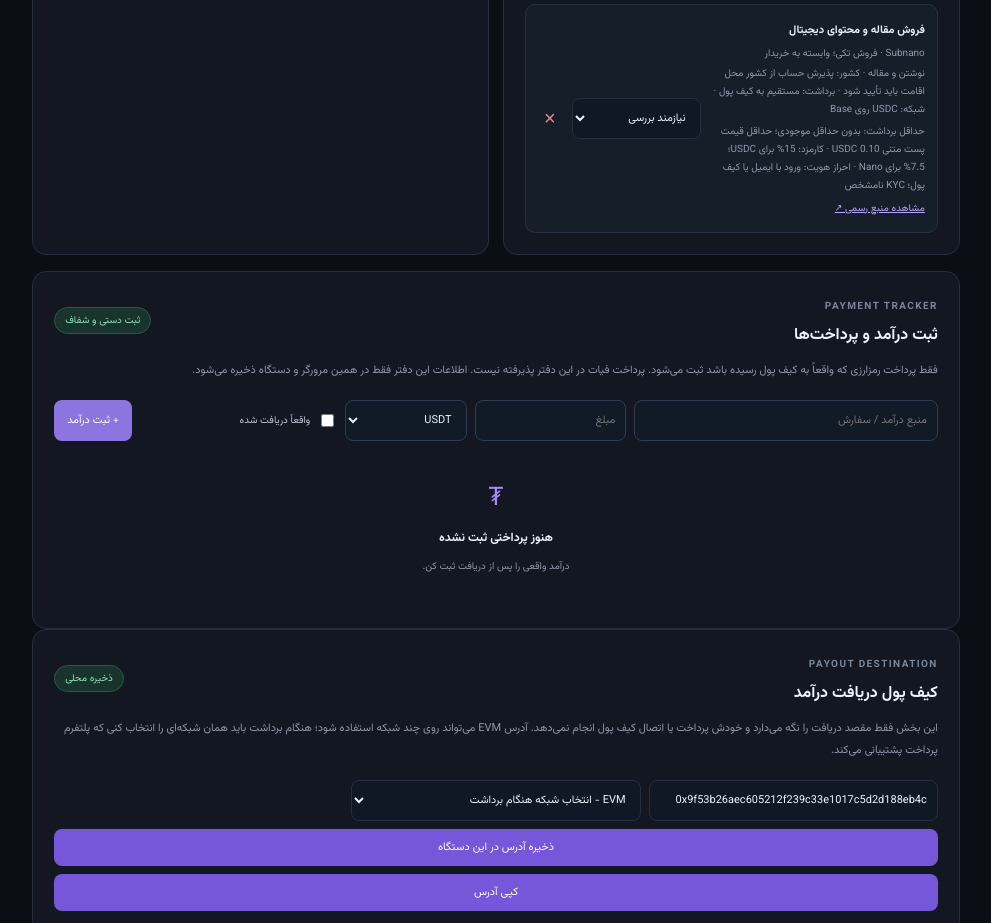
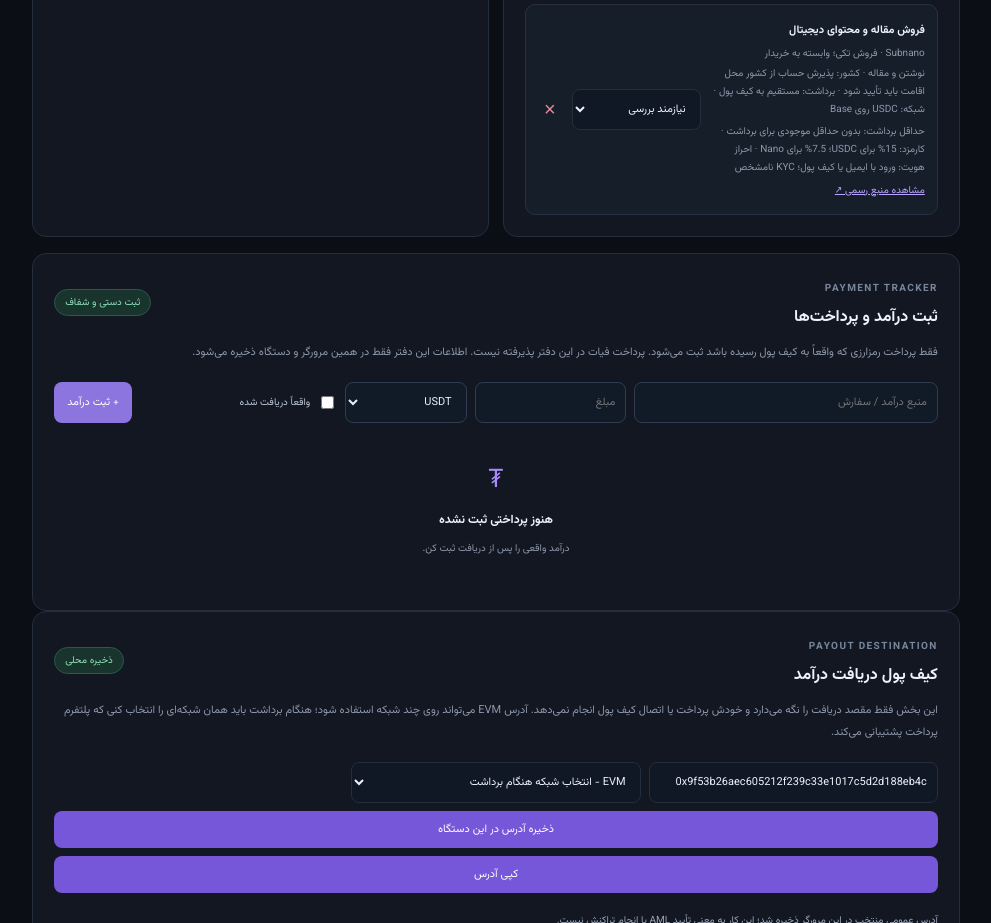
Before and after one commit to ebrahimi1366alireza-tech/AICreativeEarnings, a Next.js app: page / in a window 1280 px wide. Shown: the part 4660-5583 px from the top of the page, without its empty margins (19-1010 px from the left). Built offline with nearby package versions, Linux system fonts and the light colour scheme; no server answers.

Commit message:
Clarify Subnano has no creator withdrawal minimum

```diff
--- a/app/page.tsx
+++ b/app/page.tsx
@@ -28,7 +28,7 @@ type Income = { id: string; source: string; amount: number; currency: string; re
 
 const DEFAULT_WALLET_ADDRESS = "0x9f53b26aec605212f239c33e1017c5d2d188eb4c";
 const INITIAL_OPPORTUNITIES: Opportunity[] = [
-  { id: "subnano-2026", title: "فروش مقاله و محتوای دیجیتال", platform: "Subnano", pay: "فروش تکی؛ وابسته به خریدار", status: "نیازمند بررسی", stream: "نوشتن و مقاله", country: "پذیرش حساب از کشور محل اقامت باید تأیید شود", payout: "مستقیم به کیف پول", network: "USDC روی Base", minimum: "بدون حداقل موجودی؛ حداقل قیمت پست متنی 0.10 USDC", fee: "15% برای USDC؛ 7.5% برای Nano", kyc: "ورود با ایمیل یا کیف پول؛ KYC نامشخص", proofUrl: "https://subnano.ai/faq" }
+  { id: "subnano-2026", title: "فروش مقاله و محتوای دیجیتال", platform: "Subnano", pay: "فروش تکی؛ وابسته به خریدار", status: "نیازمند بررسی", stream: "نوشتن و مقاله", country: "پذیرش حساب از کشور محل اقامت باید تأیید شود", payout: "مستقیم به کیف پول", network: "USDC روی Base", minimum: "بدون حداقل موجودی برای برداشت", fee: "15% برای USDC؛ 7.5% برای Nano", kyc: "ورود با ایمیل یا کیف پول؛ KYC نامشخص", proofUrl: "https://subnano.ai/faq" }
 ];
 
 export default function Home() {
```
